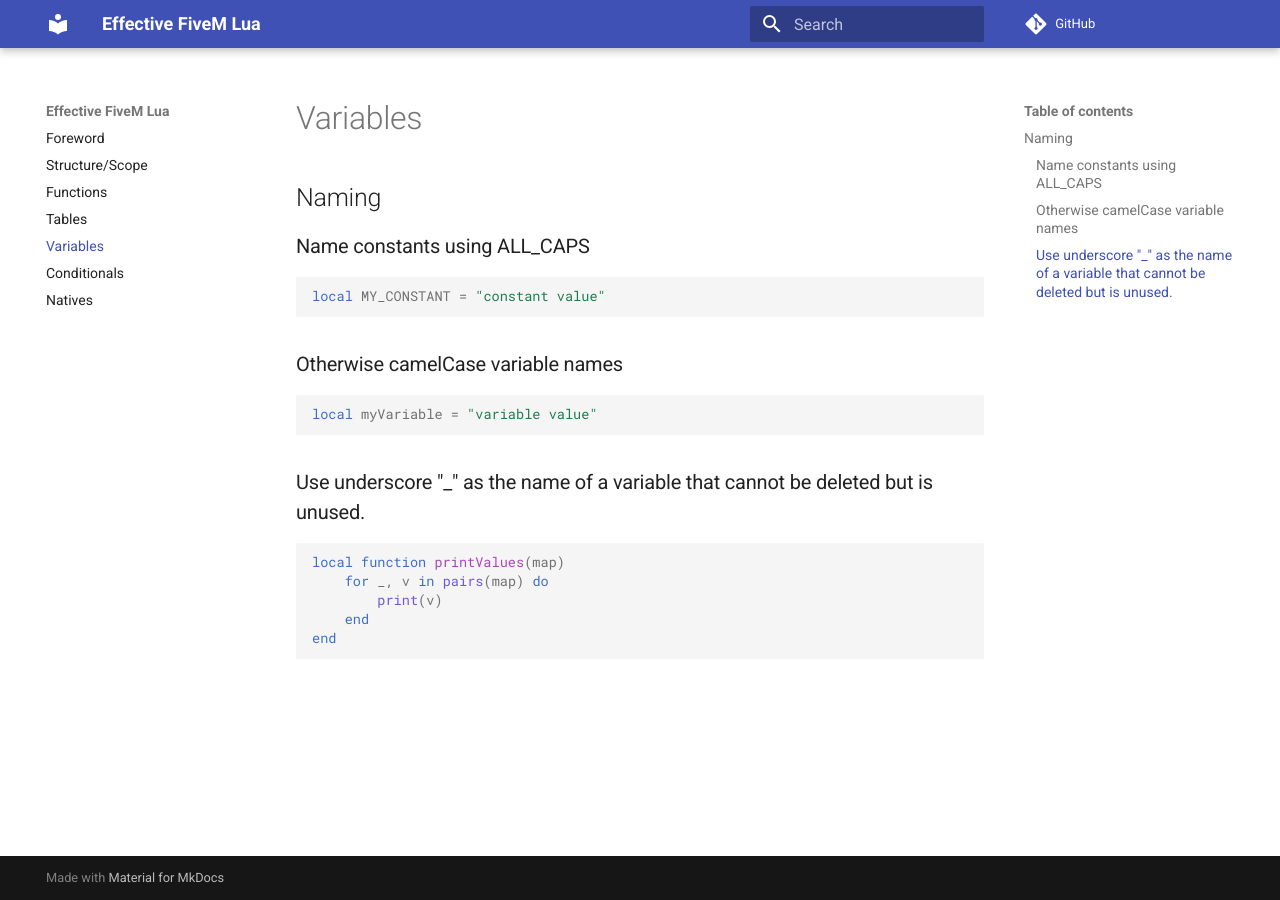
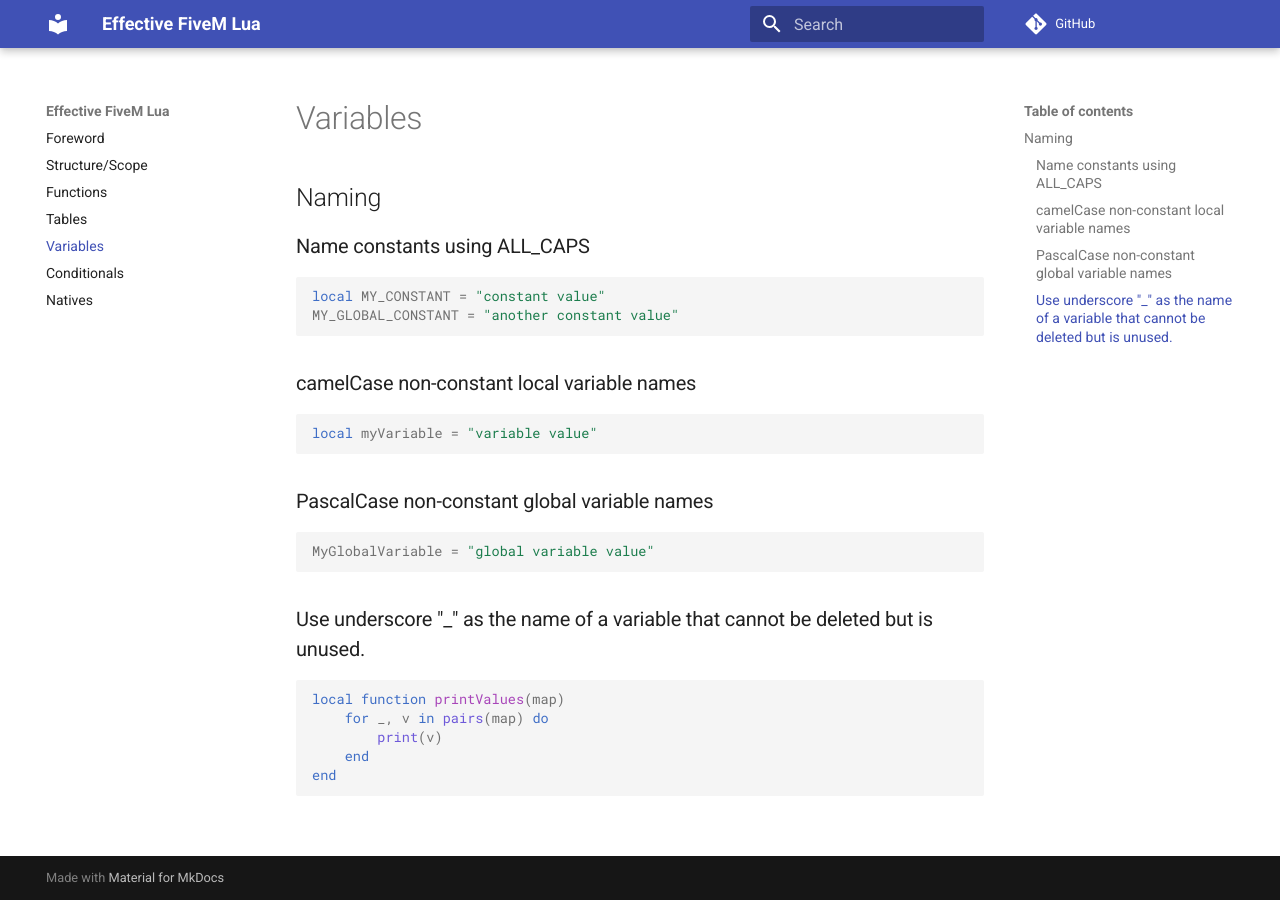
Before and after one commit to Manason/effective-fivem-lua, an MkDocs documentation site: the page built from docs/variables.md, in a window 1280 px wide. Built offline with MkDocs 1.6.1 and Material for MkDocs 9.7.7, drawn with Linux system fonts in a browser that asks for light colours; comment, search, counter and statistics services are not loaded.

Commit message:
link to ternary operators, clarified global variables should be named in pascal case, and fixed missing then in an if

````diff
--- a/docs/variables.md
+++ b/docs/variables.md
@@ -4,11 +4,17 @@
 ### Name constants using ALL_CAPS
 ```lua
 local MY_CONSTANT = "constant value"
+MY_GLOBAL_CONSTANT = "another constant value"
 ```
 
-### Otherwise camelCase variable names
+### camelCase non-constant local variable names
 ```lua
 local myVariable = "variable value"
+```
+
+### PascalCase non-constant global variable names
+```lua
+MyGlobalVariable = "global variable value"
 ```
 
 ### Use underscore "_" as the name of a variable that cannot be deleted but is unused.
````
Also changed, not shown: docs/conditionals.md (+1 -1 lines), docs/functions.md (+1 -1 lines).
